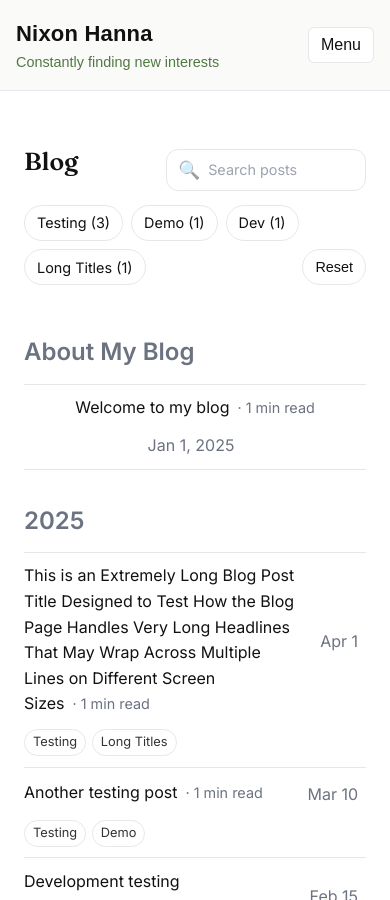
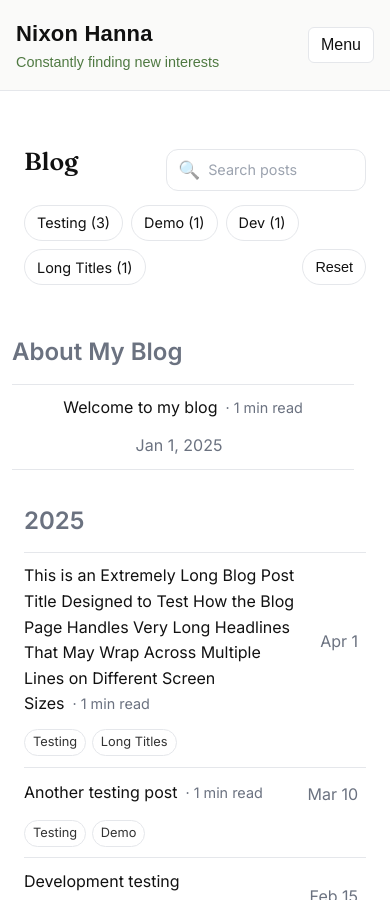
Before and after one commit to nhanna95/personal-website, a Jekyll site: the page built from blog.html, in a window 390 px wide and 900 px high. Built offline with Jekyll 4.4.1, drawn with Linux system fonts in a browser that asks for light colours.

Commit message:
Fix menu button, search filter for welcome post, and try different welcome post uncentering method

```diff
--- a/blog.html
+++ b/blog.html
@@ -35,7 +36,7 @@
             toggle.setAttribute('aria-expanded', String(open));
             document.body.style.overflow = open ? 'hidden' : '';
         });
-    })();
+    });
 
     // Client-side search on blog list (searches titles, tags, and content)
     (function () {
--- a/styles.css
+++ b/styles.css
@@ -646,28 +646,19 @@
         padding: 56px 24px 24px;
         min-height: 100vh;
         font-size: 1rem;
-        align-items: flex-start !important;
-        justify-content: flex-start !important;
     }
 
-    /* Uncenter the welcome post section on mobile */
-    .content #welcome-post,
-    section#welcome-post {
-        align-self: flex-start !important;
-        width: 100% !important;
-        margin-left: 0 !important;
-        margin-right: 0 !important;
-        margin: 0 !important;
-        max-width: 100% !important;
-        text-align: left !important;
+    /* Uncenter welcome post on mobile by breaking out of parent centering */
+    #welcome-post {
+        margin-left: calc((100vw - 100%) / -2) !important;
+        padding-left: 24px;
+        padding-right: 24px;
+        width: 100vw !important;
+        max-width: 100vw !important;
     }
 
     .content>* {
-        width: 100% !important;
-        align-self: flex-start !important;
-        margin-left: 0 !important;
-        margin-right: 0 !important;
-        max-width: 100% !important;
+        width: 100%;
     }
 
     .post {
```
Also changed, not shown: other parts of blog.html (+16 -6 lines).
